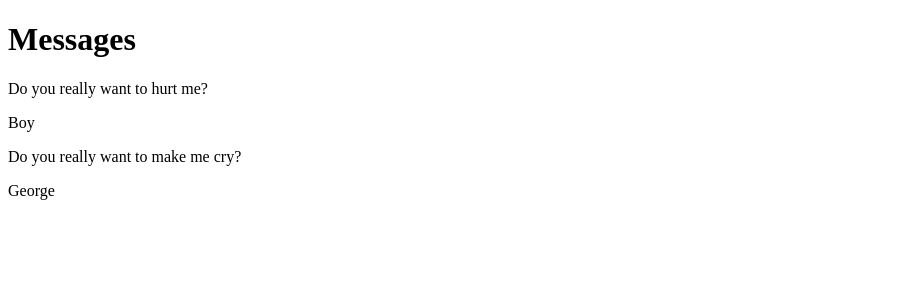
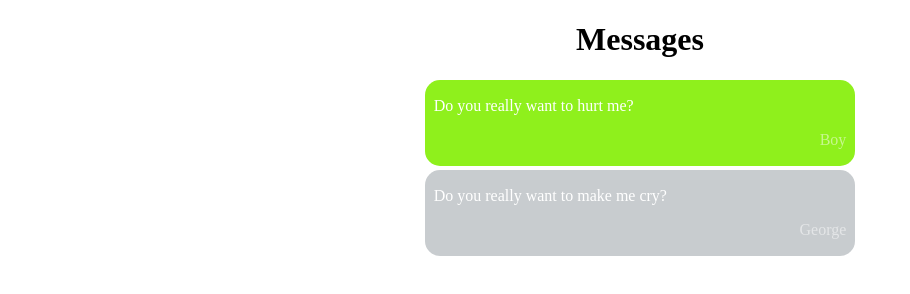
Before and after one commit to mimmackattack/comp20-kmimmack, a plain HTML site: page messages/index.html in a window 1280 px wide. Shown: the whole page, without its empty margins (0-910 px from the left). Drawn offline with Linux system fonts and the light colour scheme.

Commit message:
Made CSS rules and slightly altered lab.js for better CSS interaction.

```diff
--- a/messages/lab.js
+++ b/messages/lab.js
@@ -13,8 +13,8 @@ function parse()
 			elem = document.getElementById("messages");
 			for (i = 0; i < msgs.length; i++)
 			{
-				elem.innerHTML += "<p>" + msgs[i]["content"] + "</p>"
-				+ '<p><div id="user">' + msgs[i]["username"] + "</div></p>";
+				elem.innerHTML += '<div id="id' + i +'"><p>' + msgs[i]["content"]
+				+ '<br /><div id="user">' + msgs[i]["username"] + "</div></p></div>";
 			}
 		}
 
--- a/messages/style.css
+++ b/messages/style.css
@@ -1 +1,34 @@
-/* Your CSS here... */
+h1 {
+	text-align:center;
+}
+
+#messages {
+	margin-left:33%;
+	margin-right:33%;
+	color:white;
+}
+
+#id0 {
+	background-color:#8FF01C;
+	border-radius:15px;
+	margin-top:1%;
+	padding-left:2%;
+	padding-right:2%;
+	padding-top:0.25%;
+	padding-bottom:0.25%;
+}
+
+#id1 {
+	background-color:#C8CCCF;
+	border-radius:15px;
+	margin-top:1%;
+	padding-left:2%;
+	padding-right:2%;
+	padding-top:0.25%;
+	padding-bottom:0.25%;
+}
+
+#user {
+	opacity:0.5;
+	text-align:right;
+}
```
Also changed, not shown: 1 other file.
